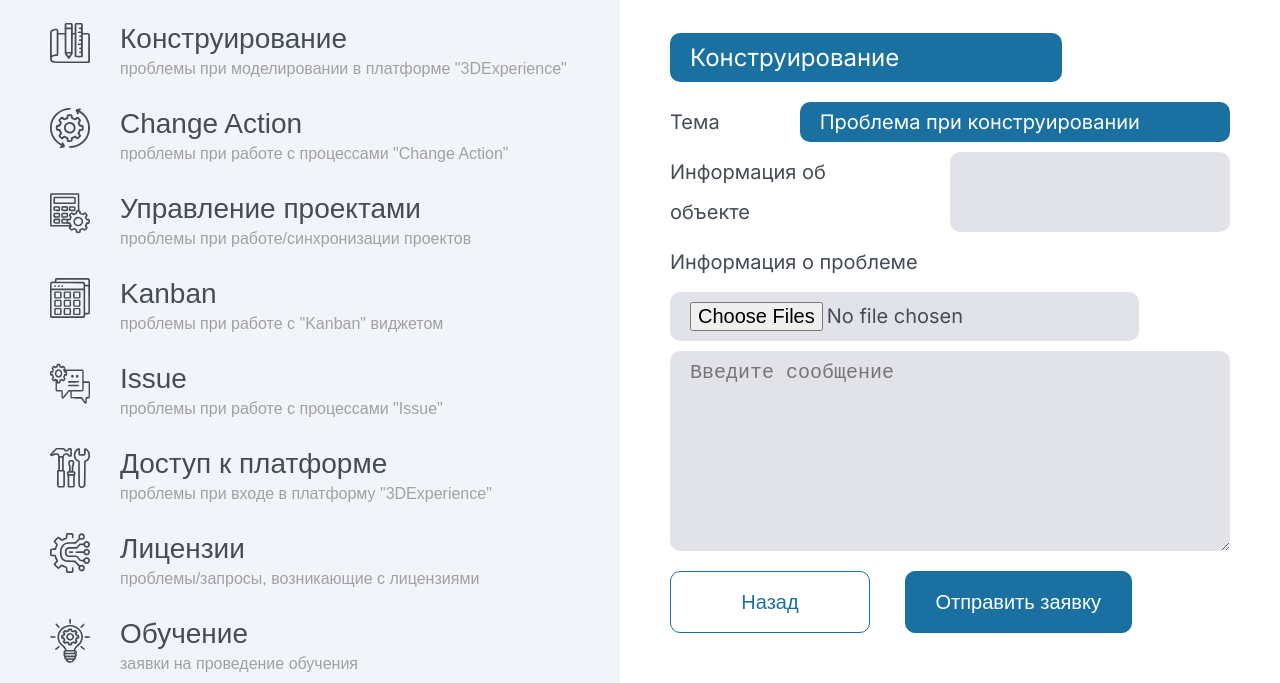
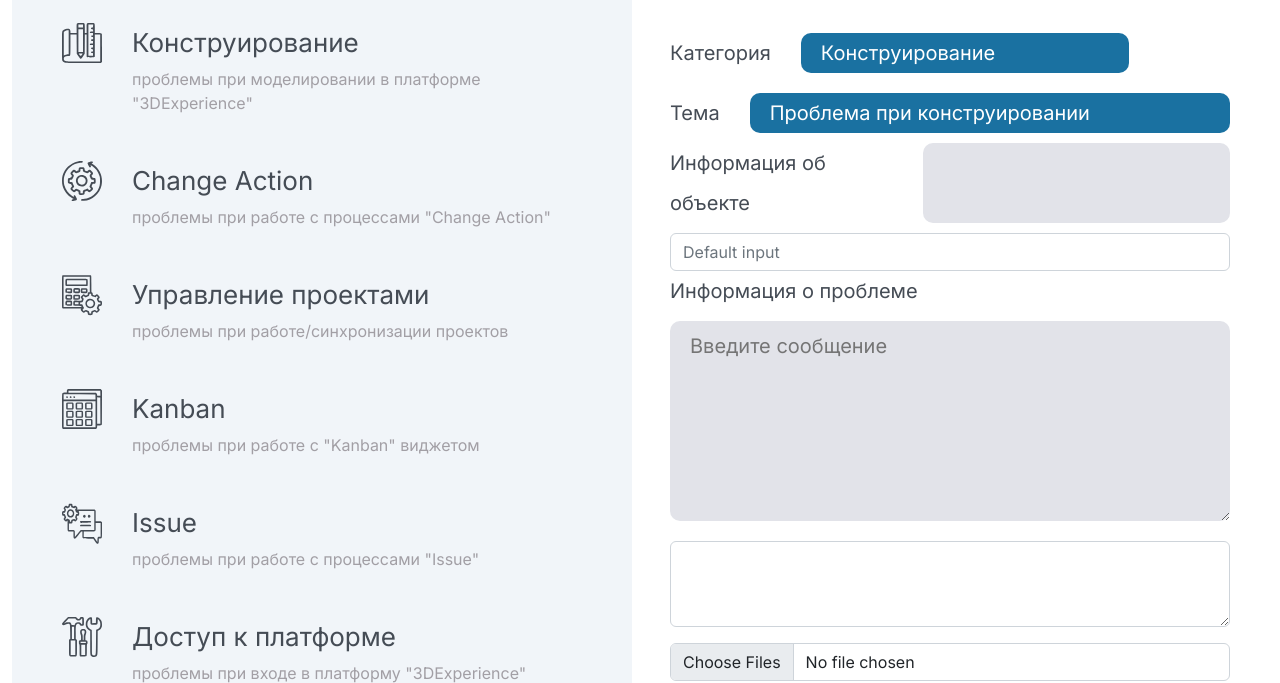
Before and after one commit to tati-b127/support_plm.github.oi, a plain HTML site: page index.html in a window 1280 px wide. Shown: the part 117-800 px from the top of the page. Drawn offline with nearby package versions, Linux system fonts and the light colour scheme.

Commit message:
added bootstrap

```diff
--- a/css/style.css
+++ b/css/style.css
@@ -171,7 +171,7 @@ body {
     text-align: center;
 }
 .menu__title {
-    font-size: 28px;
+    font-size: 26px;
     color: var(--color-descr);
     padding-left: 70px;
     margin-bottom: 5px;
@@ -236,7 +236,8 @@ color: var(--color-main);
 }
 
 /* REQUEST */
-input {
+input,
+button {
     font-family: 'Inter', Aria, sans-serif;
 }
 .visible {
@@ -246,17 +247,18 @@ input {
     position: absolute;
     top: 0;
     left: 620px;
-    width: calc(100vw - 620px);
+    /* width: calc(100vw - 620px); */
     z-index: 100;
     height: calc(100vh - 100px);
     padding: 50px;
 }
 .request__category {
-    font-size: 24px;
+    font-size: 20px;
+    line-height: 40px;
     font-weight: 400;
     color: #fff;
     background-color: var(--color-main);
-    padding: 10px 20px;
+    padding: 0 20px;
     border: none;
     border-radius: 10px;
     margin-bottom: 20px;
@@ -269,13 +271,11 @@ input {
 }
 .request__block {
     display: flex;
-    justify-content: space-between;
 }
 .request__block_problem {
     flex-wrap: wrap;
 }
 .request__block_theme {
-    justify-content: flex-start;
 }
 .request__title {
     font-size: 20px;
@@ -283,7 +283,7 @@ input {
     line-height: 40px;
     color: var(--color-descr);
     margin-bottom: 10px;
-    margin-right: 80px;
+    margin-right: 30px;
 }
 .request__theme-descr {
     width: -webkit-fill-available;
@@ -328,3 +328,6 @@ input {
     background-color: var(--color-main);
     color: #fff;
 }
+.request__block_file {
+    margin-bottom: 30px ;
+}
--- a/index.html
+++ b/index.html
@@ -9,6 +9,10 @@
     <link rel="preconnect" href="https://fonts.gstatic.com" crossorigin>
     <link href="https://fonts.googleapis.com/css2?family=Inter:wght@200;300;400;500;600;700&display=swap"
         rel="stylesheet">
+    <link rel="stylesheet" href="https://cdn.jsdelivr.net/npm/bootstrap@5.2.0-beta1/dist/css/bootstrap.min.css">
+    <script defer src="https://cdn.jsdelivr.net/npm/bootstrap@5.2.0-beta1/dist/js/bootstrap.bundle.min.js"
+        integrity="sha384-pprn3073KE6tl6bjs2QrFaJGz5/SUsLqktiwsUTF55Jfv3qYSDhgCecCxMW52nD2"
+        crossorigin="anonymous"></script>
     <link rel="stylesheet" href="css/style.css">
     <script defer src="js/main.js"></script>
     <title>Техническая поддержка 3DExperience</title>
@@ -141,21 +145,29 @@
             <div class="category">
                 <div class="category__group category__construction" data-target="construction">
                     <ul class="category__list">
-                    <li class="category__item"><a href="" class="category__link">Проблема с доступом/поиском объекта</a></li>
+                        <li class="category__item"><a href="" class="category__link">Проблема с доступом/поиском
+                                объекта</a></li>
                         <li class="category__item"><a href="" class="category__link">Проблема открытия объекта</a></li>
-                    <li class="category__item"><a href="" class="category__link">Проблема сохранения объекта</a></li>
+                        <li class="category__item"><a href="" class="category__link">Проблема сохранения объекта</a>
+                        </li>
                         <li class="category__item"><a href="" class="category__link">Проблема с чертежами и СП</a></li>
-                    <li class="category__item"><a href="" class="category__link">Проблема, связанная с работой функций 3D-моделирования</a></li>
-                    <li class="category__item"><a href="" class="category__link">Проблема с ПКИ и материалами</a></li>
+                        <li class="category__item"><a href="" class="category__link">Проблема, связанная с работой
+                                функций 3D-моделирования</a></li>
+                        <li class="category__item"><a href="" class="category__link">Проблема с ПКИ и материалами</a>
+                        </li>
                         <li class="category__item"><a href="" class="category__link">Другое</a></li>
                     </ul>
                 </div>
                 <div class="category__group category__change-action" data-target="change-action">
                     <ul class="category__list">
-                    <li class="category__item"><a href="" class="category__link">Запрос на удаление недействительных связей (Cannot be found)</a></li>
-                    <li class="category__item"><a href="" class="category__link">Запрос на исправление структуры объектов</a></li>
-                    <li class="category__item"><a href="" class="category__link">Запрос на продление срока согласования</a></li>
-                    <li class="category__item"><a href="" class="category__link">Проблема при генерации ARCHDOC неправильной версии</a></li>
+                        <li class="category__item"><a href="" class="category__link">Запрос на удаление недействительных
+                                связей (Cannot be found)</a></li>
+                        <li class="category__item"><a href="" class="category__link">Запрос на исправление структуры
+                                объектов</a></li>
+                        <li class="category__item"><a href="" class="category__link">Запрос на продление срока
+                                согласования</a></li>
+                        <li class="category__item"><a href="" class="category__link">Проблема при генерации ARCHDOC
+                                неправильной версии</a></li>
                         <li class="category__item"><a href="" class="category__link">Проблема с согласованием</a></li>
                         <li class="category__item"><a href="" class="category__link">Проблема с запуском</a></li>
                         <li class="category__item"><a href="" class="category__link">Другое</a></li>
@@ -163,25 +175,33 @@
                 </div>
                 <div class="category__group category__projects-control" data-target="projects-control">
                     <ul class="category__list">
-                    <li class="category__item"><a href="" class="category__link">Запрос на изменение "Owner" объекта</a></li>
+                        <li class="category__item"><a href="" class="category__link">Запрос на изменение "Owner"
+                                объекта</a></li>
                         <li class="category__item"><a href="" class="category__link">Запрос на удаление объекта</a></li>
                         <li class="category__item"><a href="" class="category__link">Другое</a></li>
                     </ul>
                 </div>
                 <div class="category__group category__kanban" data-target="kanban">
                     <ul class="category__list">
-                    <li class="category__item"><a href="" class="category__link">Запрос на изменение "Owner" объекта</a></li>
-                    <li class="category__item"><a href="" class="category__link">Настройка Dashboard для нового сотрудника</a></li>
-                    <li class="category__item"><a href="" class="category__link">Проблема при работе с вложениями</a></li>
-                    <li class="category__item"><a href="" class="category__link">Запрос на создание нового тэга</a></li>
+                        <li class="category__item"><a href="" class="category__link">Запрос на изменение "Owner"
+                                объекта</a></li>
+                        <li class="category__item"><a href="" class="category__link">Настройка Dashboard для нового
+                                сотрудника</a></li>
+                        <li class="category__item"><a href="" class="category__link">Проблема при работе с
+                                вложениями</a></li>
+                        <li class="category__item"><a href="" class="category__link">Запрос на создание нового тэга</a>
+                        </li>
                         <li class="category__item"><a href="" class="category__link">Запрос на удаление объекта</a></li>
-                    <li class="category__item"><a href="" class="category__link">Консультация нового сотрудника</a></li>
+                        <li class="category__item"><a href="" class="category__link">Консультация нового сотрудника</a>
+                        </li>
                     </ul>
                 </div>
                 <div class="category__group category__issue" data-target="issue">
                     <ul class="category__list">
-                    <li class="category__item"><a href="" class="category__link">Запрос на изменение "Owner" объекта</a></li>
-                    <li class="category__item"><a href="" class="category__link">Запрос на изменение жизненного цикла объекта</a></li>
+                        <li class="category__item"><a href="" class="category__link">Запрос на изменение "Owner"
+                                объекта</a></li>
+                        <li class="category__item"><a href="" class="category__link">Запрос на изменение жизненного
+                                цикла объекта</a></li>
                         <li class="category__item"><a href="" class="category__link">Запрос на удаление объекта</a></li>
                         <li class="category__item"><a href="" class="category__link">Другое</a></li>
                     </ul>
@@ -193,9 +213,12 @@
                 </div>
                 <div class="category__group category__licenses" data-target="licenses">
                     <ul class="category__list">
-                    <li class="category__item"><a href="" class="category__link">Запрос на добавление/подключение новой лицензии</a></li>
-                    <li class="category__item"><a href="" class="category__link">Проблемы с текущей лицензией</a></li>
-                    <li class="category__item"><a href="" class="category__link">Проблемы с IGA GOST Drafting</a></li>
+                        <li class="category__item"><a href="" class="category__link">Запрос на добавление/подключение
+                                новой лицензии</a></li>
+                        <li class="category__item"><a href="" class="category__link">Проблемы с текущей лицензией</a>
+                        </li>
+                        <li class="category__item"><a href="" class="category__link">Проблемы с IGA GOST Drafting</a>
+                        </li>
                         <li class="category__item"><a href="" class="category__link">Другое</a></li>
                     </ul>
                 </div>
@@ -214,26 +237,39 @@
             </div>
             <div class="request">
                 <form class="request__form" action="https://postman-echo.com/post" method="post">
-            <input class="request__category" type="text" name="title" readonly value="Конструирование"></input>
+                    <div class="request__block">
+                        <h3 class="request__title request__title_category">Категория</h3>
+                        <input class="request__category" type="text" name="category" readonly disabled
+                            value="Конструирование"></input>
+                    </div>
                     <div class="request__content">
                         <div class="request__block request__block_theme">
                             <h3 class="request__title request__title_theme">Тема</h3>
-                        <input class="request__theme-descr" type="text" name="theme" readonly value="Проблема при конструировании"></input>
+                            <input class="request__theme-descr" type="text" name="theme" readonly
+                                value="Проблема при конструировании"></input>
                         </div>
                         <div class="request__block request__block_object">
                             <h3 class="request__title request__title_info-object">Информация об объекте</h3>
-                        <input class="request__input request__input-object" type="text" name="object" id="object" required>
+                            <input class="request__input request__input-object" type="text" name="object" id="object"
+                                required>
                         </div>
+                        <input class="form-control" type="text" placeholder="Default input" aria-label="default input example">
                         <div class="request__block request__block_problem">
                             <h3 class="request__title request__title_info-problem">Информация о проблеме</h3>
-                        <input class="request__input request__input-file" type="file" name="file" id="file" multiple="multiple" value="">
-                        <textarea class="request__input request__input-problem" type="text" name="problem" id="problem" placeholder="Введите сообщение" required></textarea>
+                            <textarea class="request__input request__input-problem" type="text" name="problem"
+                                id="problem" placeholder="Введите сообщение" required></textarea>
                         </div>
-                <div class="request__drop">
+                        <div class="mb-3">
+                            <!-- <label for="exampleFormControlTextarea1" class="form-label">Example textarea</label> -->
+                            <textarea class="form-control" id="exampleFormControlTextarea1" rows="3"></textarea>
+                          </div>
+                        <div class="request__block request__block_file mb-5">
+                            <!-- <label for="formFileMultiple" class="form-label"></label> -->
+                            <input class="form-control" type="file" id="formFileMultiple" multiple>
                         </div>
                     </div>
-            <button class="request__btn request__btn_reset">Назад</button>
-            <button class="request__btn request__btn_submit">Отправить заявку</button>
+                    <button class="request__btn request__btn_reset" type="reset">Назад</button>
+                    <button class="request__btn request__btn_submit" type="submit">Отправить заявку</button>
                 </form>
             </div>
     </main>
```
Lines whose indentation alone changed are shown as unchanged.
